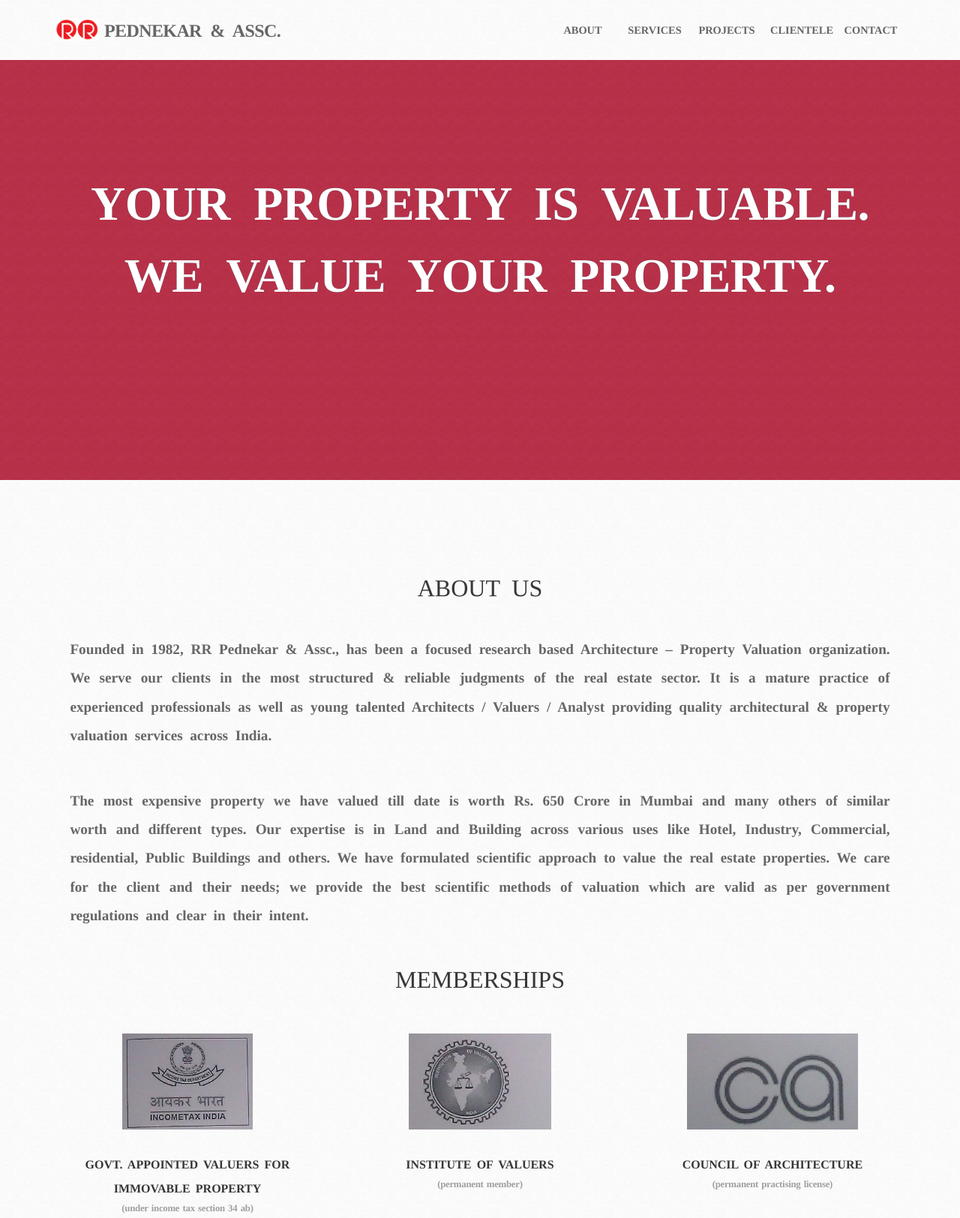
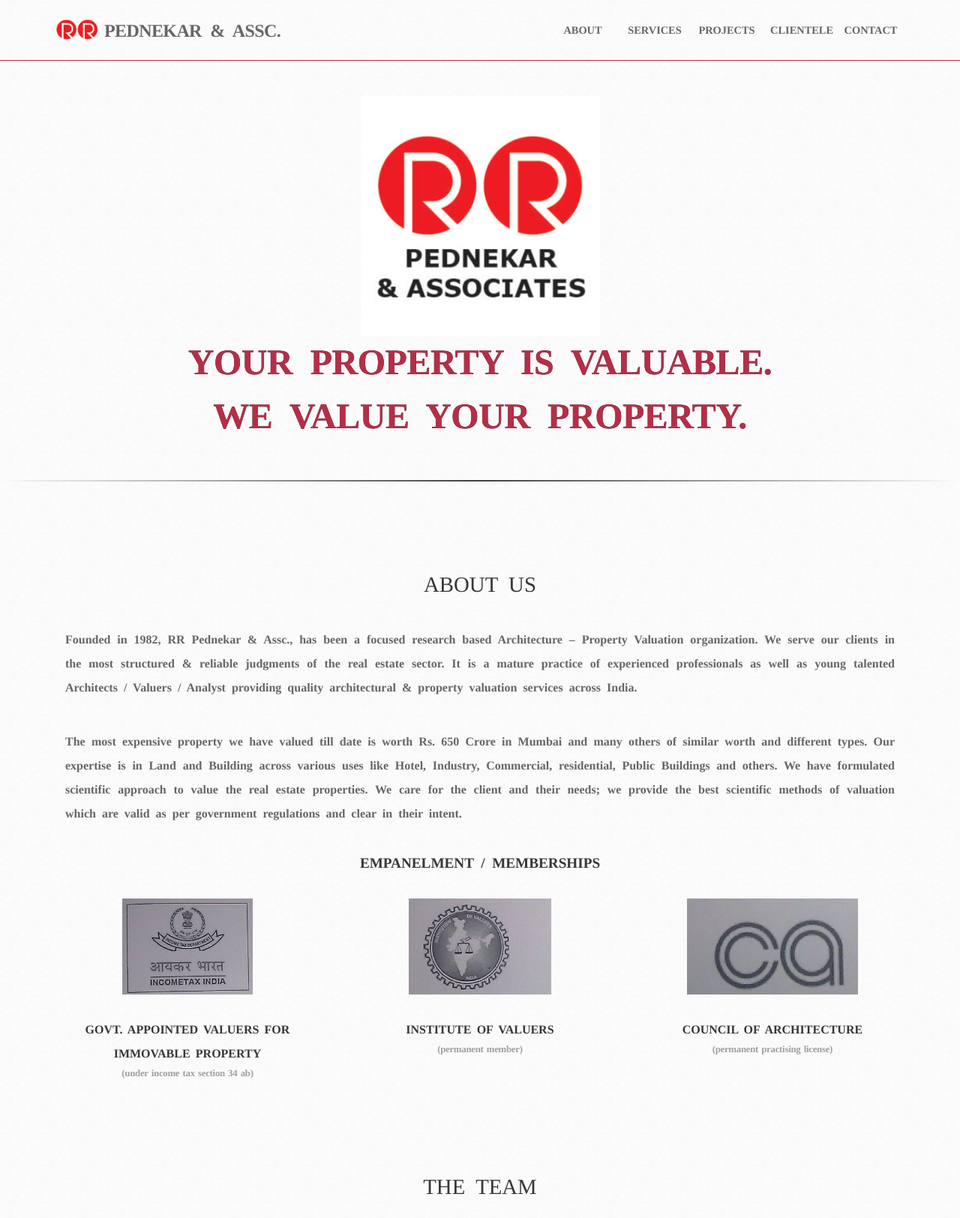
Before and after one commit to cpednekar/rrp-valuers, a plain HTML site: page index.html in a window 1280 px wide. Shown: the top 1624 px of the page at 75% size. Drawn offline with nearby package versions, Linux system fonts and the light colour scheme; a web font is replaced by a local one.

Commit message:
Fixed banner
Made changes to logo and banner along with alignment changes.

Changes made
- Added original company logo on banner
- Reduced size of banner text ( company tag line)
- Reduced font size of 'p' tag globally
- Changed text and font size of subheading (memberships) under 'About Us'
- Added 'hr' after banner for clearly seperated mobile layout

```diff
--- a/css/content.css
+++ b/css/content.css
@@ -13,11 +13,12 @@
 /* BASE STYLES */
 body {	font-size: 16px;	text-align: center;		margin: 0;		padding: 0;		text-rendering: geometricPrecision;		}
 
-header {	width: 100%;	overflow: visible;		position: fixed;	z-index: 9999;		background-image: url('../image/background/cream_dust.png');	}
+header {	width: 100%;	overflow: visible;		position: fixed;	z-index: 9999;		background-image: url('../image/background/cream_dust.png');
+			border-bottom: .1em solid #B63149;		}
 
 #main-content {		width: 100%;	position: relative;		float: left;		background-image: url('../image/background/cream_dust.png');		}
 
-#banner {	background-color: #1B50A0;		width: 100%;		position: relative;		float: left;		background-image: url('../image/background/crimson_red_bg.png');		}
+#banner {		width: 100%;		position: relative;		float: left;		background-image: url('../image/background/cream_dust.png');		}
 
 #about-us {		width: 100%;		position: relative;		float: left;	height: 100%;		padding-bottom: 5em;	}
 
@@ -90,12 +91,17 @@
 
 /*************************            Banner           **************************/
 
+#banner #banner-logo {		margin: 8em 0 0 0;		}
 
-#banner #banner-text {		letter-spacing: -0.01em;		word-spacing: 0.25em;		position: relative;			line-height: 1.5em;			color: #ffffff;
+#banner #banner-logo div.img {		background-image: url('../image/logo/rrp-logo.jpg');		margin: 0 auto;		}
+
+#banner #banner-text {		letter-spacing: -0.01em;		word-spacing: 0.25em;		position: relative;			line-height: 1.5em;			color: #b62e46;
 							font-family: 'Glegoo', serif;			font-weight: 700; 		text-shadow: 0 0 0 #00152A;			text-transform: uppercase;			}
 
 
 /*************************         About Us       ****************************/
+
+#about-us h3:nth-of-type(2) {		font-weight: 700;		}
 
 #about-us [id^='memb-'] {		padding: 0 1em;		font-family: 'Glegoo', serif;		font-weight: 700;
 								color: #373737;			word-spacing: 0.2em;		line-height: 2em;		}
@@ -296,10 +302,14 @@
 	/* Banner */
 	#banner {		height: 35em;	}
 
-	#banner #banner-text {		padding: 4em auto 0 auto;			font-size: 1.5em;			margin: 10em auto;	}
+	#banner #banner-logo div.img {		width: 15em;			height: 15em;		}
+
+	#banner #banner-text {		padding: 4em auto 0 auto;			font-size: 1.5em;			margin: 0 auto;		}
 
 	/* About us */
 	#about-us {		padding-top: 4em;		}
+
+	#about-us h3:nth-of-type(2) {		font-size: .9em;		}
 
 	#about-us [id^='memb-'] {		font-size: .8em;			height: 10em;		margin: 4em auto;		}
 
@@ -371,9 +381,9 @@
 @media only screen and ( min-width: 37.500em ) {
 
 	/* Base Styles */
-	p {		font-size: 1.2em;		}
+	p {		font-size: 1em;		}
 
-	h3 {	font-size: 2em;		}
+	h3 {	font-size: 1.8em;		}
 
 	/* Header */
 	#navbar-header {	height: 4em;	margin: 0;		padding: 0;		position: relative;		width: 100%;	float: left;	}
@@ -413,12 +423,16 @@
 	#main-content {		}
 
 		/* Banner */
-		#banner {		height: 35em;	}
+		#banner {		height: 40em;	}
 
-		#banner #banner-text {		padding: 4em auto 0 auto;			font-size: 2.5em;			margin: 5em auto;	}
+		#banner #banner-logo div.img {		width: 20em;			height: 20em;		}
+
+		#banner #banner-text {		padding: 4em auto 0 auto;			font-size: 2.5em;			margin: 0 auto;	}
 
 		/* About us */
 		#about-us {		padding-top: 4em;		}
+
+		#about-us h3:nth-of-type(2) {		font-size: 1.2em;		}
 
 		#about-us [id^='memb-'] {		font-size: 1em;		height: 15em;		margin: 2.5em auto;		}
 
@@ -494,9 +508,9 @@
 @media only screen and ( min-width: 48em ) {
 
 	/* Base Styles */
-	p {		font-size: 1.2em;		}
+	p {		font-size: 1em;		}
 
-	h3 {	font-size: 2em;		}
+	h3 {	font-size: 1.8em;		}
 
 	/* Header */
 	#navbar-header {	height: 5em;	margin: 0;		padding: 0;		position: relative;		width: 10em;	float: left;	}
@@ -538,10 +552,14 @@
 		/* Banner */
 		#banner {	height: 40em;	}
 
-		#banner #banner-text {		padding: 5em auto 0 auto;		font-size: 3em;			margin: 5.5em auto;		}
+		#banner #banner-logo div.img {		width: 20em;			height: 20em;		}
+
+		#banner #banner-text {		padding: 5em auto 0 auto;		font-size: 2.5em;			margin: 0 auto;		}
 
 		/* About us */
 		#about-us {		padding-top: 5em;	}
+
+		#about-us h3:nth-of-type(2) {		font-size: 1.2em;		}
 
 		#about-us [id^='memb-'] {		font-size: 1em;		margin: .5em auto;		height: 5em;	}
 
@@ -615,9 +633,9 @@
 @media only screen and ( min-width: 64em ) {
 
 	/* Base Styles */
-	p {		font-size: 1.2em;		}
+	p {		font-size: 1em;		}
 
-	h3 {	font-size: 2em;		}
+	h3 {	font-size: 1.8em;		}
 
 	/* Header */
 	#navbar-header {	height: 5em;	margin: 0;		padding: 0;		width: 30em;		position: relative;		float: left;		}
@@ -660,10 +678,14 @@
 		/* Banner */
 		#banner {	height: 40em;	}
 
-		#banner #banner-text {		padding: 5em auto 0 auto;		font-size: 4em;			margin: 3.5em auto;		}
+		#banner #banner-logo div.img{		width: 20em;		height: 20em;		}
+
+		#banner #banner-text {		padding: 5em auto 0 auto;		font-size: 3em;			margin: 0 auto;		}
 
 		/* About us */
 		#about-us {		padding-top: 5em;	}
+
+		#about-us h3:nth-of-type(2) {		font-size: 1.2em;		}
 
 		#about-us [id^='memb-'] {		font-size: 1em;			margin: .5em auto;		height: 10em;	}
 
@@ -738,9 +760,9 @@
 @media only screen and ( min-width: 75em ) {
 
 	/* Base Styles */
-	p {		font-size: 1.2em;		}
+	p {		font-size: 1em;		}
 
-	h3 {	font-size: 2em;		}
+	h3 {	font-size: 1.8em;		}
 
 	/* Header */
 	#navbar-header {	height: 5em;	margin: 0;		padding: 0;			position: relative;		width: 40em;		float: left;		}
@@ -782,10 +804,14 @@
 		/* Banner */
 		#banner {	height: 40em;	}
 
-		#banner #banner-text {		padding: 5em auto 0 auto;		font-size: 4em;			margin: 3.5em auto;			}
+		#banner #banner-logo div.img {		width: 20em;		height: 20em;	}
+
+		#banner #banner-text {		padding: 5em auto 0 auto;		font-size: 3em;			margin: 0 auto;			}
 
 		/* About us */
 		#about-us {		padding-top: 5em;	}
+
+		#about-us h3:nth-of-type(2) {		font-size: 1.2em;		}
 
 		#about-us [id^='memb-'] {		font-size: 1em;			margin: .5em auto;		height: 10em;	}
 
--- a/index.html
+++ b/index.html
@@ -55,12 +55,17 @@
 	<!-- BANNER -->
 	<div id="banner">
 		<div class="col-1-1">
+			<div id="banner-logo">
+				<div class="img"></div>
+			</div>
 			<div id="banner-text">
 				<h1>Your property is valuable.</h1>
 				<h1>We value your property.</h1>
 			</div>
 		</div>
 	</div>
+
+	<hr>
 
 	<!-- ABOUT US -->
 	<div id="about-us">
@@ -76,7 +81,7 @@
 					The most expensive property we have valued till date is worth Rs. 650 Crore in Mumbai and many others of similar worth and different types.  Our expertise is in Land and Building across various uses like Hotel, Industry, Commercial, residential, Public Buildings and others.
 					We have formulated scientific approach to value the real estate properties. We care for the client and their needs; we provide the best scientific methods of valuation which are valid as per government regulations and clear in their intent.
 				</p>
-				<h3>MEMBERSHIPS</h3>
+				<h3>EMPANELMENT / MEMBERSHIPS</h3>
 			</div>
 			<!-- Memberships -->
 			<div id="memb-it" class="col-1-3">
```
Also changed, not shown: 1 other file.
